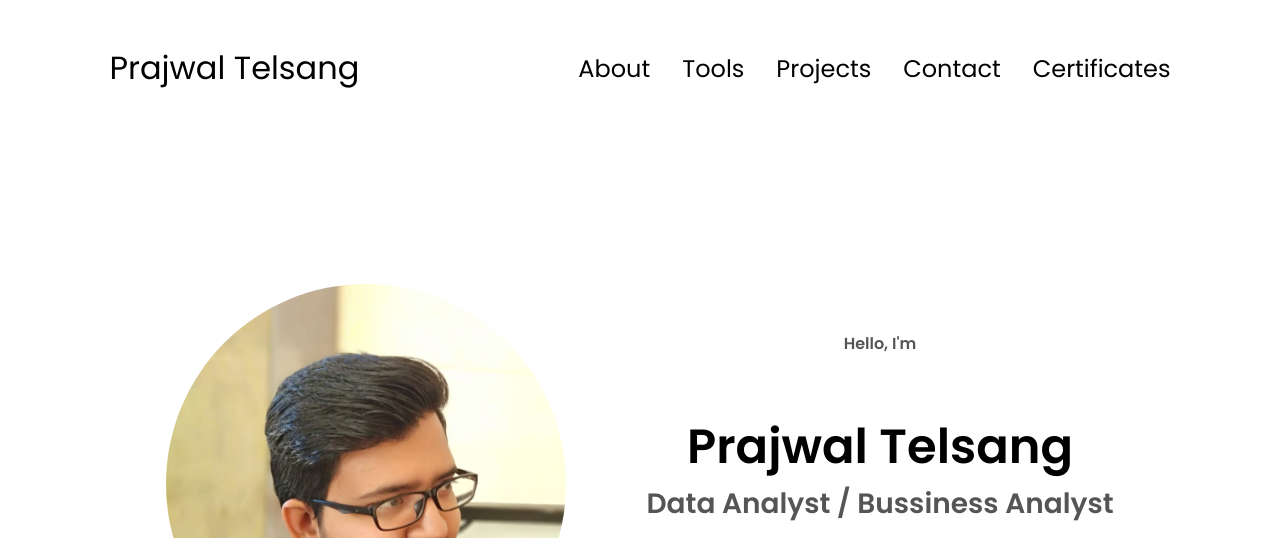
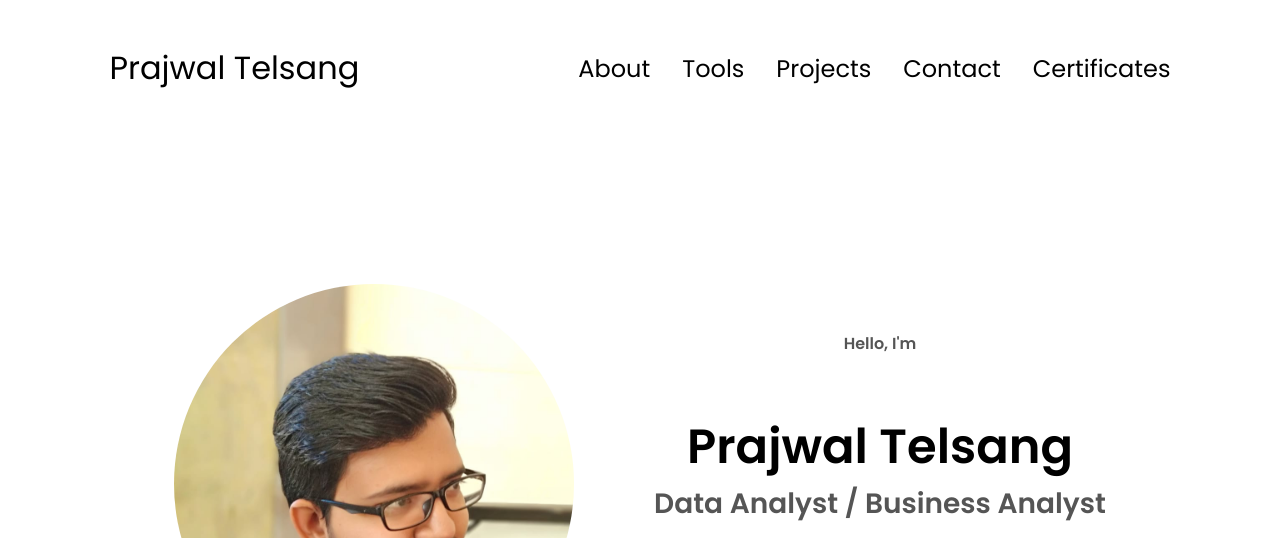
Before and after one commit to prajwaltelsang/portfollio, a plain HTML site: page index.html in a window 1280 px wide. Shown: the top 538 px of the page. Drawn offline with Linux system fonts and the light colour scheme.

Commit message:
Update index.html

```diff
--- a/index.html
+++ b/index.html
@@ -62,7 +62,7 @@
       <div class="section__text">
         <p class="section__text__p1">Hello, I'm</p>
         <h1 class="title">Prajwal Telsang</h1>
-        <p class="section__text__p2">Data Analyst / Bussiness Analyst</p>
+        <p class="section__text__p2">Data Analyst / Business Analyst</p>
         <div class="btn-container">
           <button
             class="btn btn-color-2"
```
